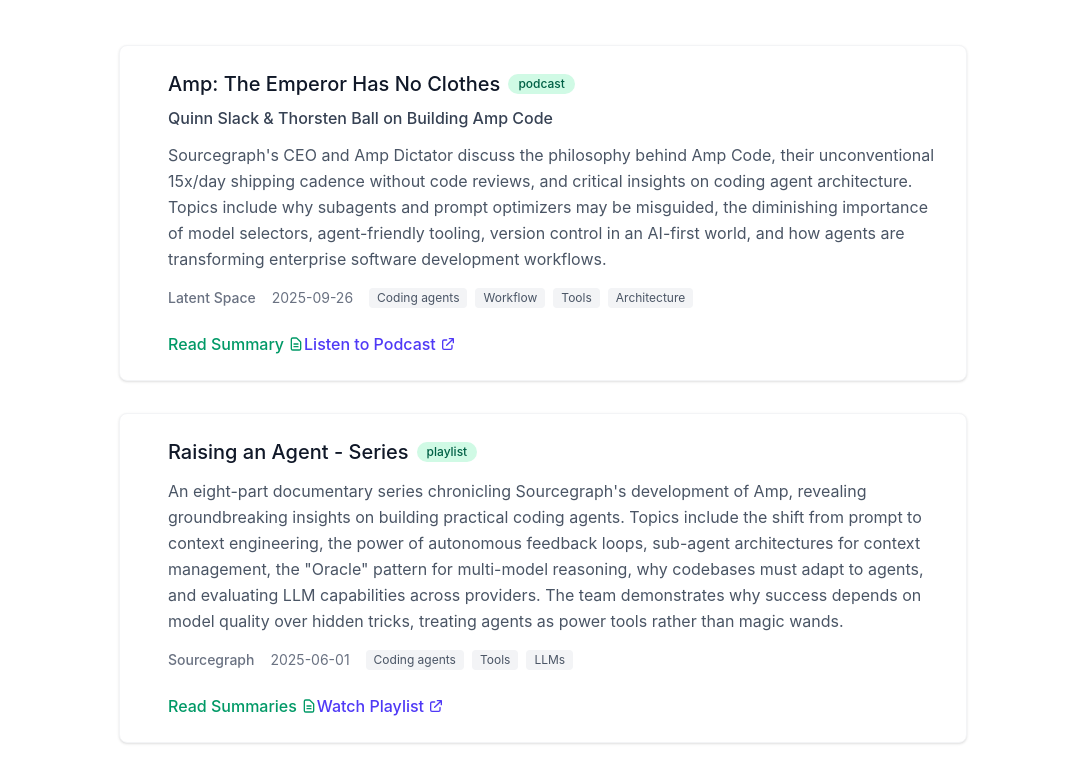
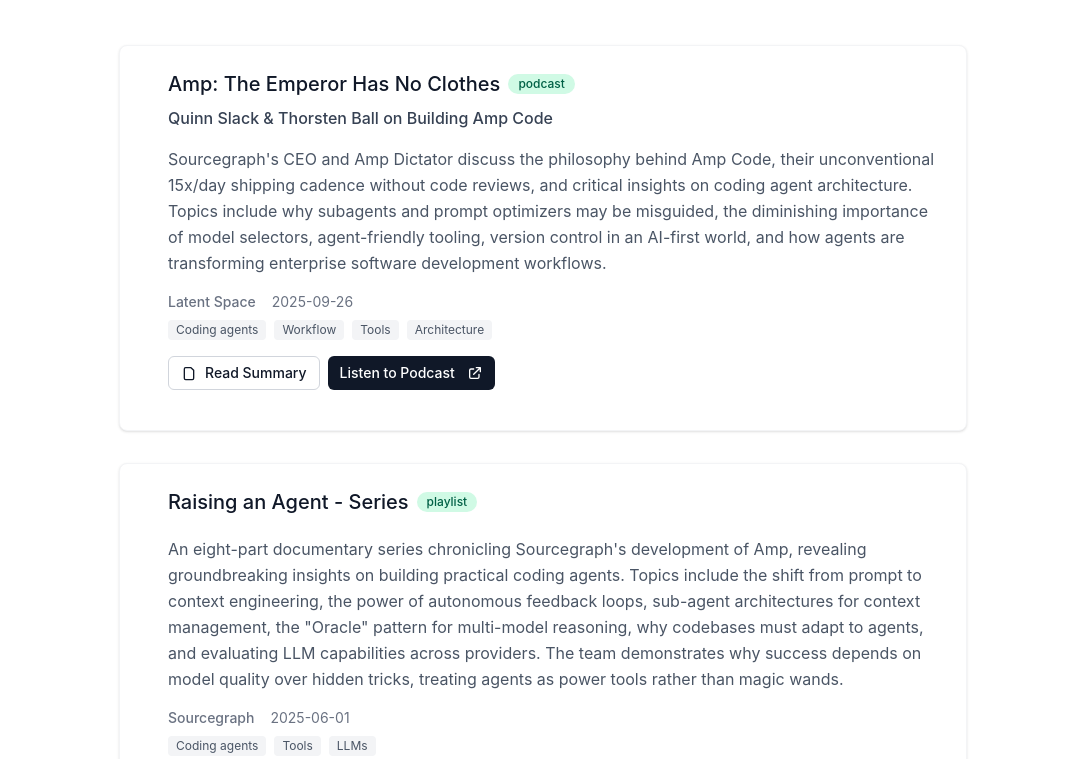
Before and after one commit to colmarius/colmarius.github.io, an Astro site: page /resources/coding-with-agents in a window 1280 px wide. Shown: the part 484-1243 px from the top of the page, without its empty margins (97-1179 px from the left). Built offline with nearby package versions, Linux system fonts and the light colour scheme; Astro itself is replaced by a stand-in of ours; no server answers.

Commit message:
Style improvements

```diff
--- a/src/components/resources/CodingWithAgents.tsx
+++ b/src/components/resources/CodingWithAgents.tsx
@@ -10,6 +10,7 @@ import {
 import { EpisodeList } from './EpisodeList';
 import MarkdownRenderer from './MarkdownRenderer';
 import ResourceListItem from './ResourceListItem';
+import { SummaryButton } from './SummaryButton';
 import { SummaryModal } from './SummaryModal';
 
 type Resource = {
@@ -160,8 +161,7 @@ const CodingWithAgents = () => {
               </span>
             }
             description={resource.description}
-            url={resource.url}
-            linkText={getLinkText(resource.type)}
+            hideExternalLink={true}
             metadata={
               resource.subtitle && (
                 <p className="text-base font-medium text-gray-700 mb-1">
@@ -170,11 +170,14 @@ const CodingWithAgents = () => {
               )
             }
           >
-            <div className="flex flex-wrap items-center gap-x-4 gap-y-2 text-sm text-gray-500 mb-4">
+            <div className="flex flex-col gap-4">
+              <div className="text-sm text-gray-500">
+                <div className="flex items-center gap-x-4 mb-2">
                   <span className="font-medium">{resource.source}</span>
                   {resource.date && <span>{resource.date}</span>}
+                </div>
                 {resource.tags && resource.tags.length > 0 && (
-                <div className="flex gap-2">
+                  <div className="flex flex-wrap gap-2">
                     {resource.tags.map((tag) => (
                       <span
                         key={tag}
@@ -187,13 +190,21 @@ const CodingWithAgents = () => {
                 )}
               </div>
 
+              <div className="flex flex-wrap gap-2">
                 {summaryAvailability[resource.id] && (
-              <button
-                type="button"
+                  <SummaryButton
                     onClick={() => handleOpenSummary(resource)}
-                className="inline-flex items-center text-emerald-600 hover:text-emerald-800 font-medium transition-colors mt-2"
+                    label={`Read ${resource.type === 'playlist' ? 'Summaries' : 'Summary'}`}
+                    controlId={`summary-modal-${resource.id}`}
+                  />
+                )}
+                <a
+                  href={resource.url}
+                  target="_blank"
+                  rel="noopener noreferrer"
+                  className="inline-flex items-center justify-center gap-2 px-3 py-1.5 rounded-md text-sm font-medium bg-gray-900 text-white hover:bg-gray-800 focus-visible:outline-none focus-visible:ring-2 focus-visible:ring-gray-900/25 focus-visible:ring-offset-2 transition-colors"
                 >
-                Read {resource.type === 'playlist' ? 'Summaries' : 'Summary'}
+                  {getLinkText(resource.type)}
                   <svg
                     className="w-4 h-4 ml-1"
                     fill="none"
@@ -204,11 +215,13 @@ const CodingWithAgents = () => {
                       strokeLinecap="round"
                       strokeLinejoin="round"
                       strokeWidth={2}
-                    d="M9 12h6m-6 4h6m2 5H7a2 2 0 01-2-2V5a2 2 0 012-2h5.586a1 1 0 01.707.293l5.414 5.414a1 1 0 01.293.707V19a2 2 0 01-2 2z"
+                      d="M10 6H6a2 2 0 00-2 2v10a2 2 0 002 2h10a2 2 0 002-2v-4M14 4h6m0 0v6m0-6L10 14"
                     />
                   </svg>
-              </button>
-            )}
+                  <span className="sr-only">(opens in a new tab)</span>
+                </a>
+              </div>
+            </div>
           </ResourceListItem>
         ))}
       </div>
--- a/src/components/resources/ResourceListItem.tsx
+++ b/src/components/resources/ResourceListItem.tsx
@@ -10,10 +10,11 @@ type Props = {
   title: string;
   badge?: ReactNode;
   description: string;
-  url: string;
-  linkText: string;
+  url?: string;
+  linkText?: string;
   metadata?: ReactNode;
   children?: ReactNode;
+  hideExternalLink?: boolean;
 };
 
 const ExternalLinkIcon = () => (
@@ -41,6 +42,7 @@ export default function ResourceListItem({
   linkText,
   metadata,
   children,
+  hideExternalLink = false,
 }: Props) {
   return (
     <div className="flex flex-col md:flex-row gap-6 p-6 bg-white rounded-lg shadow-sm border border-gray-100 hover:shadow-lg hover:border-gray-300 transition-all duration-200 group">
@@ -56,23 +58,26 @@ export default function ResourceListItem({
           }}
         />
       </div>
-      <div className="flex-1">
+      <div className="flex-1 flex flex-col">
         <div className="flex items-center gap-2 mb-2">
           <h3 className="text-xl font-medium text-gray-900">{title}</h3>
           {badge}
         </div>
         {metadata}
         <p className="text-gray-600 mt-3 mb-4 leading-relaxed">{description}</p>
-        {children}
+        <div className="flex flex-wrap gap-2 mb-4">{children}</div>
+        {!hideExternalLink && url && linkText && (
           <a
             href={url}
             target="_blank"
             rel="noopener noreferrer"
-          className="inline-flex items-center text-indigo-600 hover:text-indigo-800 font-medium transition-colors"
+            className="inline-flex items-center justify-center gap-2 px-3 py-1.5 rounded-md text-sm font-medium bg-gray-900 text-white hover:bg-gray-800 focus-visible:outline-none focus-visible:ring-2 focus-visible:ring-gray-900/25 focus-visible:ring-offset-2 transition-colors mt-auto"
           >
             {linkText}
             <ExternalLinkIcon />
+            <span className="sr-only">(opens in a new tab)</span>
           </a>
+        )}
       </div>
     </div>
   );
--- /dev/null
+++ b/src/components/resources/SummaryButton.tsx
@@ -0,0 +1,38 @@
+type SummaryButtonProps = {
+  onClick: () => void;
+  label?: string;
+  controlId: string;
+};
+
+export function SummaryButton({
+  onClick,
+  label = 'Read summary',
+  controlId,
+}: SummaryButtonProps) {
+  return (
+    <button
+      type="button"
+      onClick={onClick}
+      aria-haspopup="dialog"
+      aria-controls={controlId}
+      aria-expanded="false"
+      className="inline-flex items-center justify-center gap-2 px-3 py-1.5 rounded-md text-sm font-medium bg-white text-gray-900 border border-gray-300 hover:bg-gray-50 focus-visible:outline-none focus-visible:ring-2 focus-visible:ring-gray-900/25 focus-visible:ring-offset-2 transition-colors cursor-pointer"
+    >
+      <svg
+        className="w-4 h-4"
+        aria-hidden="true"
+        viewBox="0 0 24 24"
+        fill="none"
+        stroke="currentColor"
+      >
+        <path
+          strokeLinecap="round"
+          strokeLinejoin="round"
+          strokeWidth="2"
+          d="M7 4h8l4 4v12a2 2 0 01-2 2H7a2 2 0 01-2-2V6a2 2 0 012-2z"
+        />
+      </svg>
+      {label}
+    </button>
+  );
+}
--- a/src/components/resources/SummaryModal.tsx
+++ b/src/components/resources/SummaryModal.tsx
@@ -112,7 +112,7 @@ export function SummaryModal({
           <button
             ref={closeButtonRef}
             onClick={onClose}
-            className="p-2 rounded-lg text-gray-500 hover:text-gray-700 hover:bg-gray-100 transition-colors focus:outline-none focus:ring-2 focus:ring-blue-500 focus:ring-offset-2"
+            className="p-2 rounded-lg text-gray-500 hover:text-gray-700 hover:bg-gray-100 transition-colors focus:outline-none focus-visible:ring-2 focus-visible:ring-gray-400 focus-visible:ring-offset-2 cursor-pointer"
             aria-label="Close modal"
             type="button"
           >
```
Lines whose indentation alone changed are shown as unchanged.
